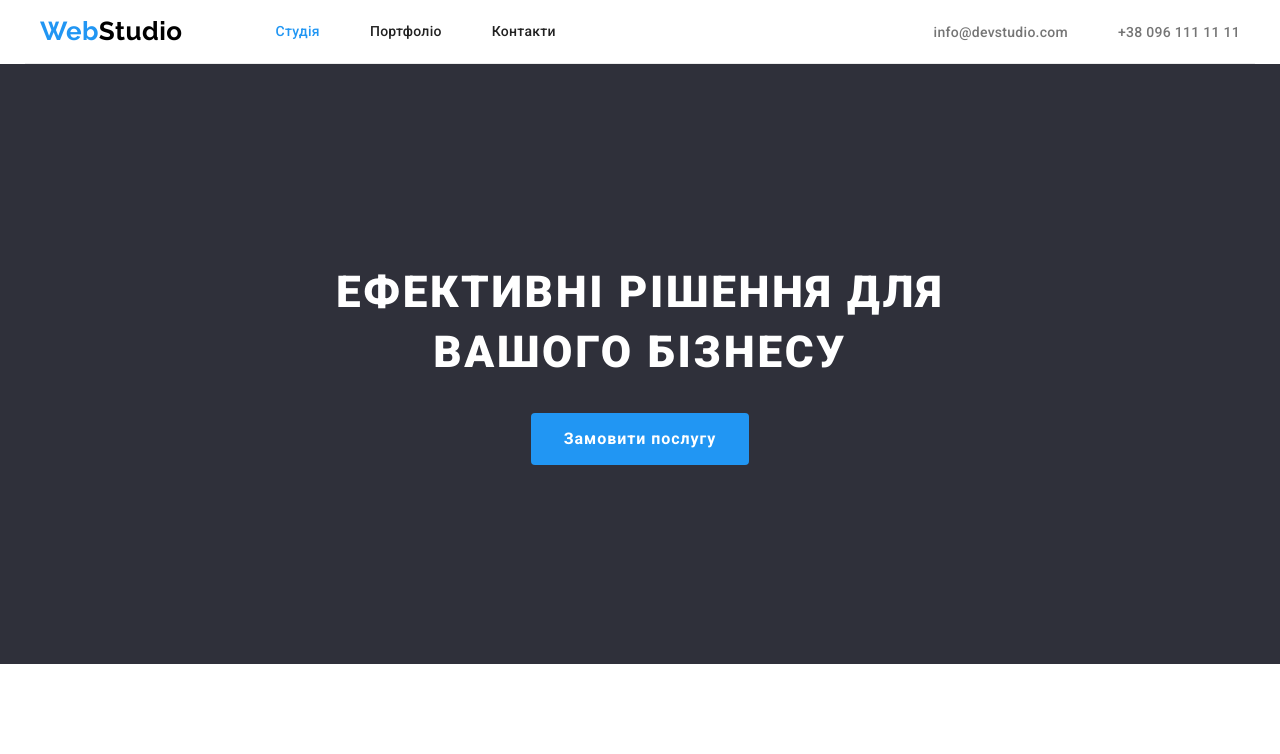
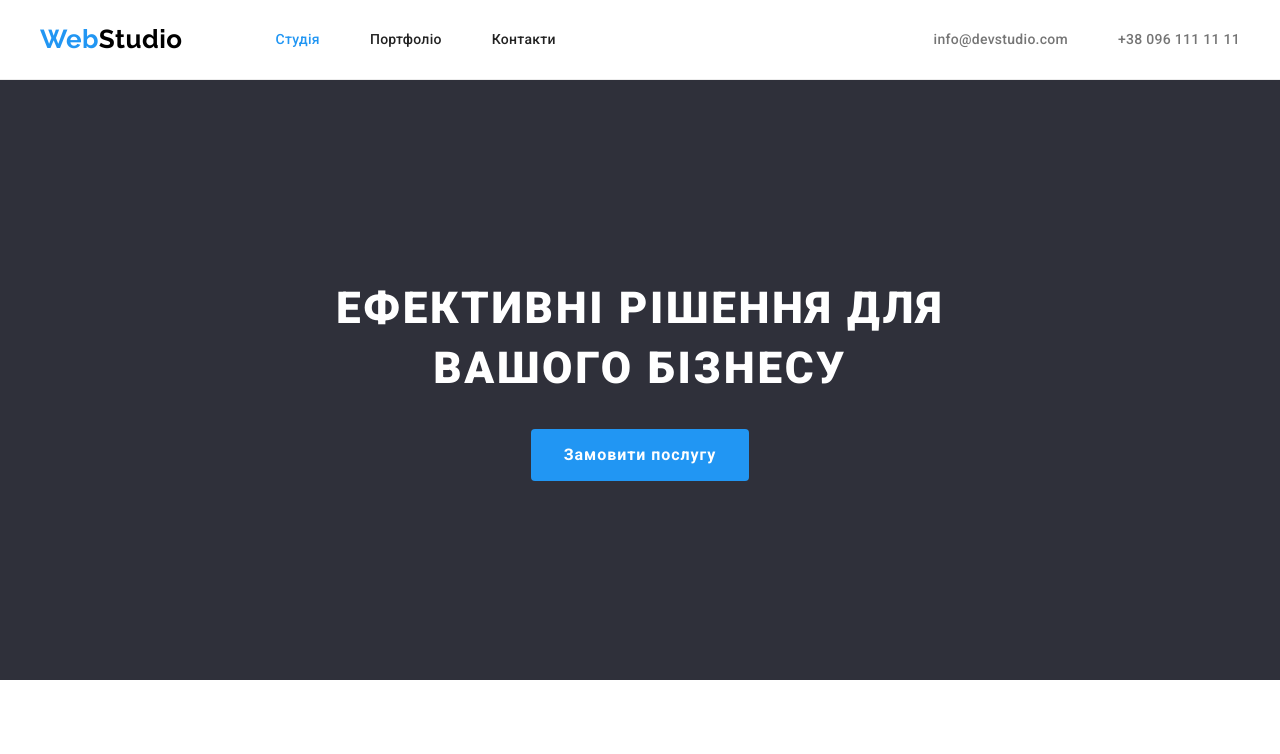
Before and after one commit to ElenaKorenieva/goit-markup-hw-03, a plain HTML site: page index.html in a window 1280 px wide. Shown: the top 754 px of the page. Drawn offline with nearby package versions, Linux system fonts and the light colour scheme.

Commit message:
Updates for files according to mentor commentss

```diff
--- a/css/styles.css
+++ b/css/styles.css
@@ -48,7 +48,9 @@ body {
 
 /* STUDIO PAGE */
 /* header styles */
-.header .container {
+.header {
+    padding-top: 24px;
+    padding-bottom: 24px;
     border-bottom: 1px solid #ECECEC;
 }
 
@@ -86,8 +88,6 @@ body {
 
 .header__link {
     display: block;
-    padding-top:24px;
-    padding-bottom: 24px;
     color: var(--title-text-color);
     font-weight: 500;
     font-size: 14px;
@@ -285,6 +285,7 @@ body {
     width: calc((100% - 3*30px) / 4);
     margin-right: 30px;
     padding-bottom: 30px;
+    background-color: var(--primary-white-color);
     box-shadow: 0px 1px 3px rgba(0, 0, 0, 0.12), 0px 1px 1px rgba(0, 0, 0, 0.14), 0px 2px 1px rgba(0, 0, 0, 0.2);
     border-radius: 0px 0px 4px 4px;
 }
```
